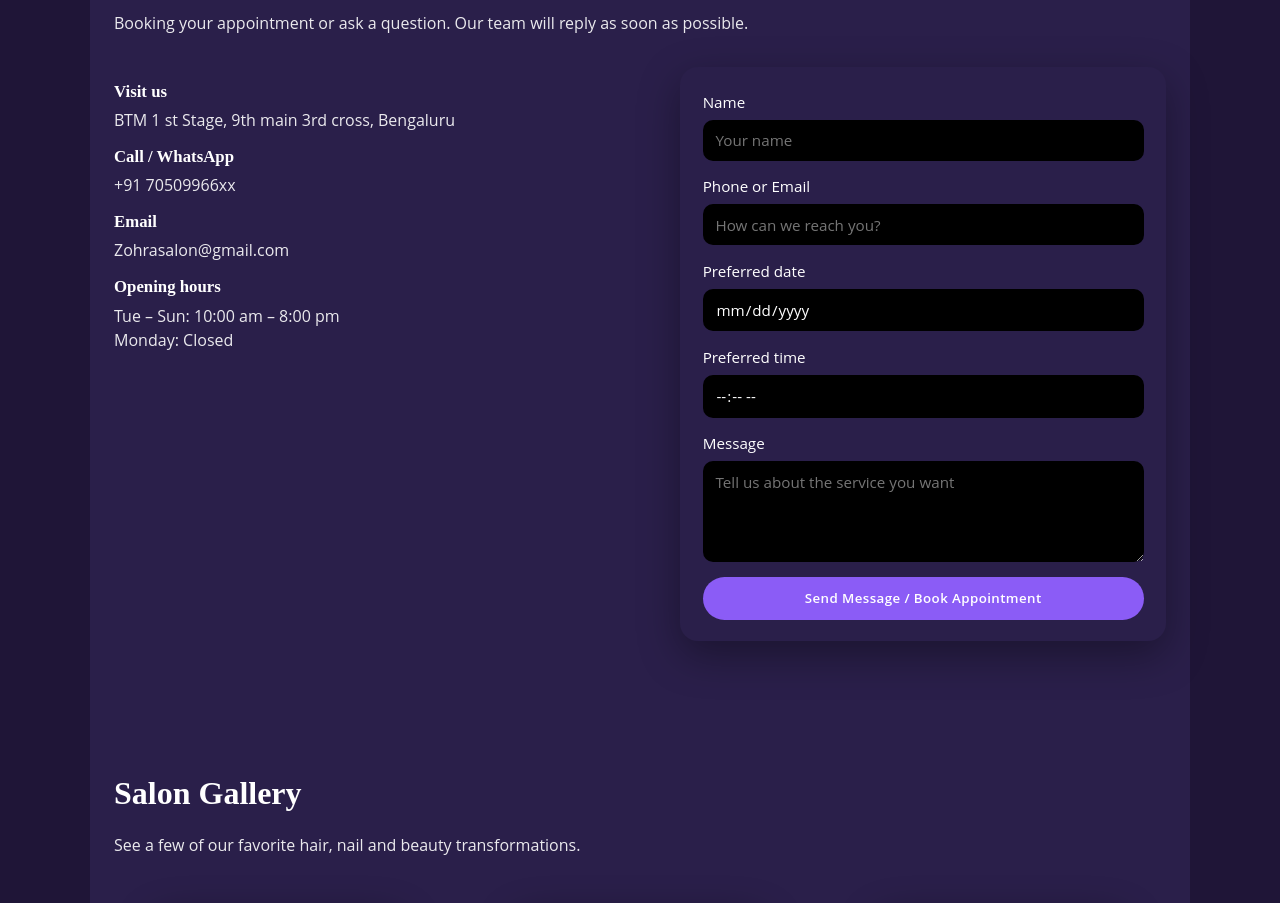
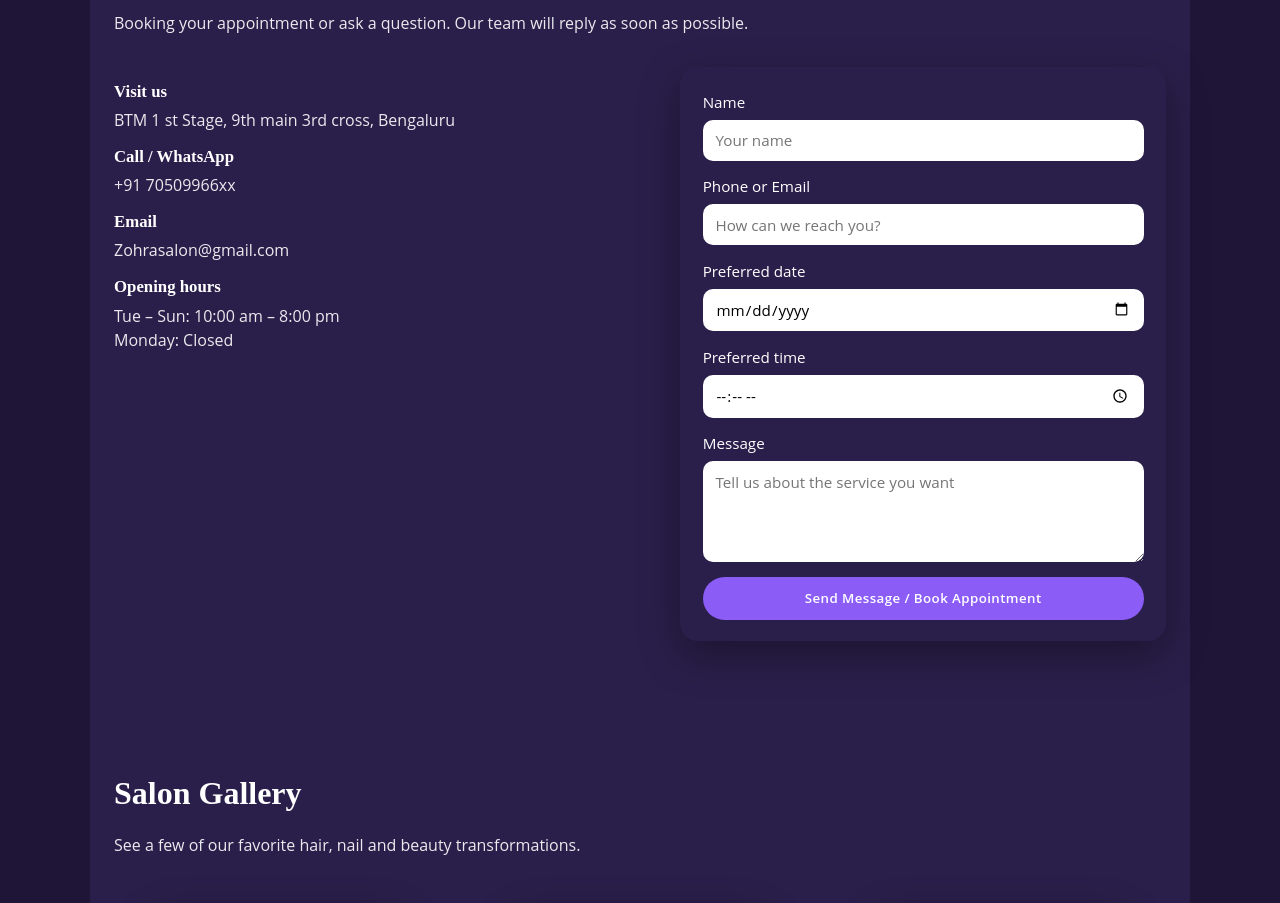
Before and after one commit to FatimaZohra1724/Zohrasalon, a React (Vite) app: page / in a window 1280 px wide. Shown: the part 2400-3303 px from the top of the page. Built offline with nearby package versions, Linux system fonts and the light colour scheme.

Commit message:
Change textarea colors in contact form for light theme

```diff
--- a/src/App.css
+++ b/src/App.css
@@ -294,8 +294,8 @@ section p {
   padding: 0.65rem 0.8rem;
   border-radius: 10px;
   border: 1px solid var(--color-border-soft);
-  color: var(--color-text);        /* text uses theme color */
-  background-color: black;       /* fixed light background */
+  color: black;        /* text uses theme color */
+  background-color: #fff;       /* fixed light background */
   font-family: inherit;
   font-size: 0.95rem;
 }
```
